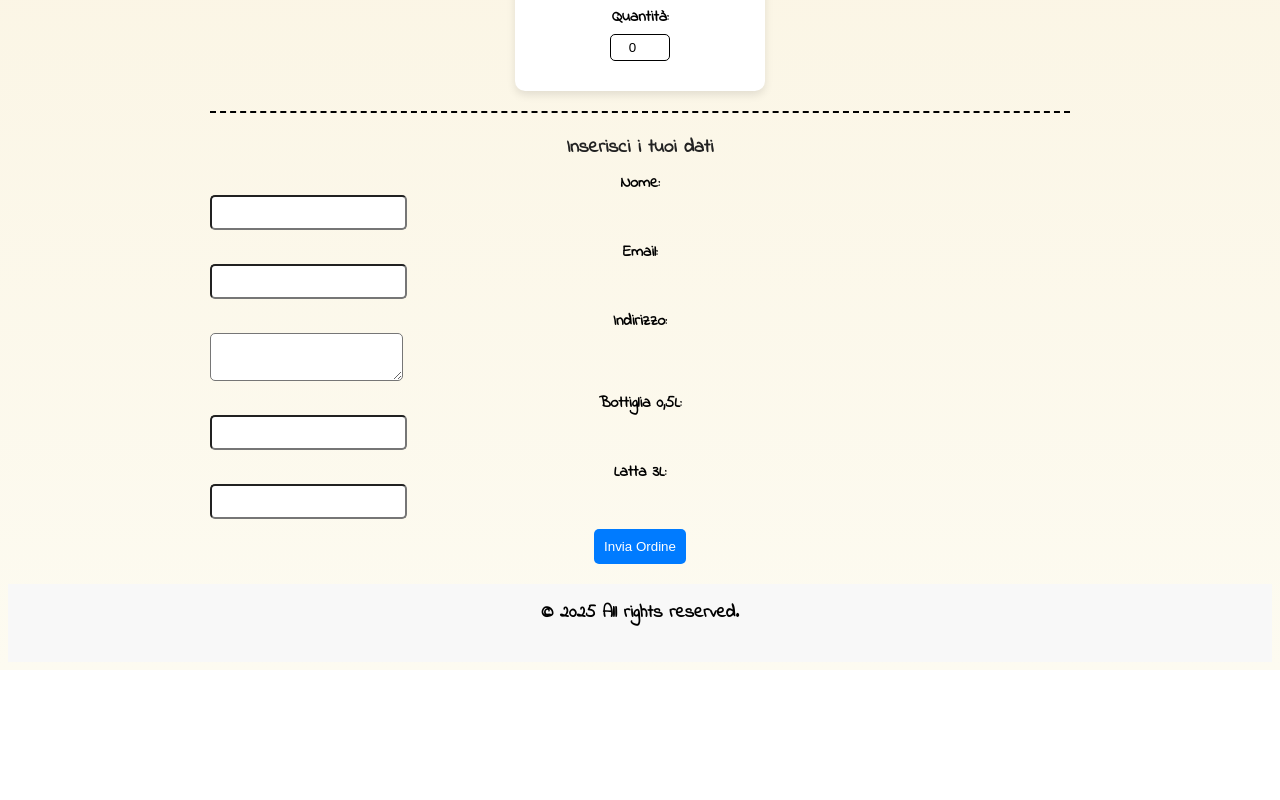
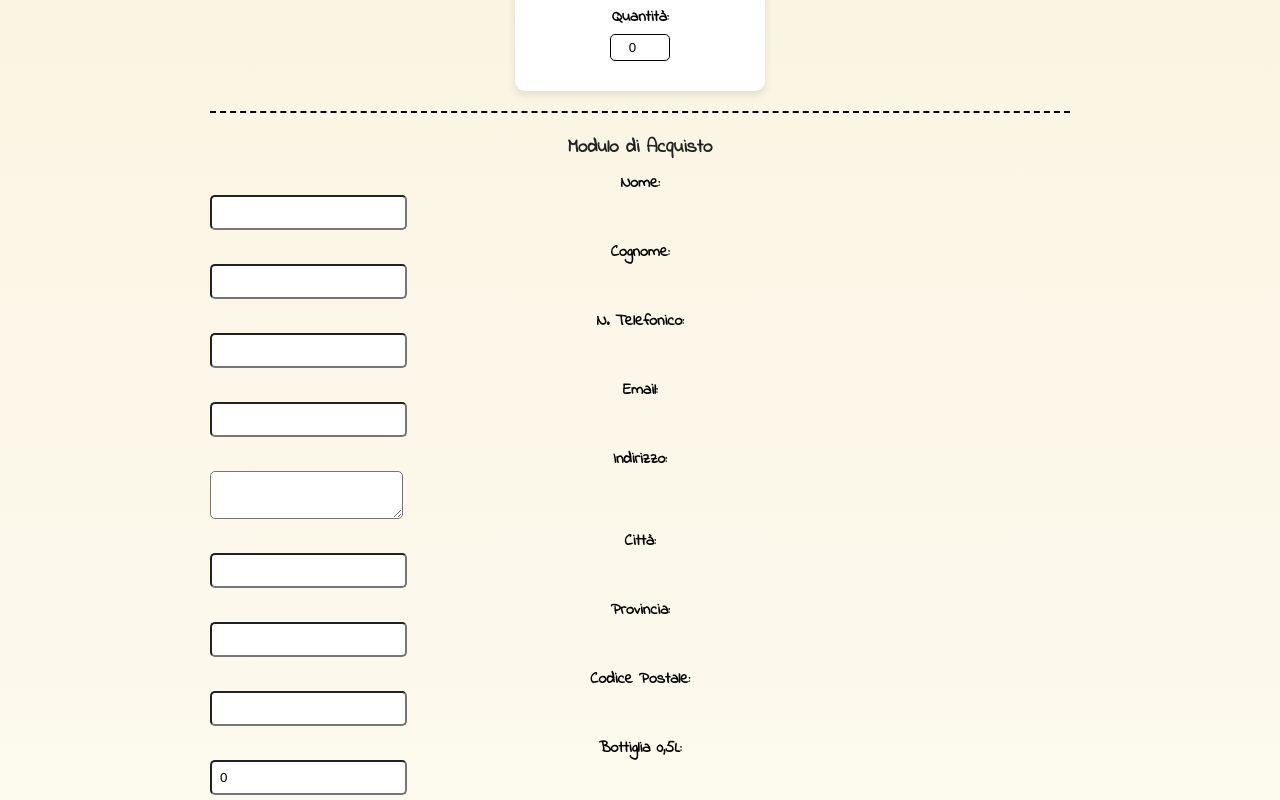
Before and after one commit to GiuseppeSonny/NicodemiProject, a React (Vite) app: page /shop in a window 1280 px wide. Shown: the part 1340-2140 px from the top of the page. Before the commit the page ends 2010 px from the top, so only its background shows below. Built offline with nearby package versions, Linux system fonts and the light colour scheme.

Commit message:
form aggiornato

```diff
--- a/src/componets/emailform/EmailForm.jsx
+++ b/src/componets/emailform/EmailForm.jsx
@@ -1,14 +1,29 @@
 // import React from "react";
-import { useState } from "react";
+import { useState, useEffect } from "react";
 import emailjs from "emailjs-com";
 
 // eslint-disable-next-line react/prop-types
 const EmailForm = ({ quantity }) => {
   const [formData, setFormData] = useState({
     name: "",
+    surname: "",
     email: "",
+    phone: "",
     address: "",
+    city: "",
+    province: "",
+    zipCode: "",
+    bottleQty: quantity.vetro,
+    canQty: quantity.latta,
   });
+
+  useEffect(() => {
+    setFormData((prev) => ({
+      ...prev,
+      bottleQty: quantity.vetro,
+      canQty: quantity.latta,
+    }));
+  }, [quantity]);
 
   const handleChange = (e) => {
     setFormData({ ...formData, [e.target.name]: e.target.value });
@@ -20,10 +35,15 @@ const EmailForm = ({ quantity }) => {
     // Dati da inviare a EmailJS
     const emailData = {
       user_name: formData.name,
+      user_surname: formData.surname,
       user_email: formData.email,
+      user_phone: formData.phone,
       user_address: formData.address,
-      bottle_qty: quantity.glass,
-      can_qty: quantity.milk,
+      user_city: formData.city,
+      user_province: formData.province,
+      user_zip: formData.zipCode,
+      user_bottiglia: formData.bottleQty,
+      user_latta: formData.canQty,
     };
 
     emailjs
@@ -36,10 +56,23 @@ const EmailForm = ({ quantity }) => {
       .then(
         (response) => {
           alert("Il tuo ordine è stato inviato con successo!");
-          setFormData({ name: "", email: "", address: "" });
+          setFormData({
+            name: "",
+            surname: "",
+            email: "",
+            phone: "",
+            address: "",
+            city: "",
+            province: "",
+            zipCode: "",
+            bottleQty: quantity.vetro,
+            canQty: quantity.latta,
+          });
         },
         (error) => {
-          alert("Si è verificato un errore nell'invio dell'ordine.");
+          alert(
+            "Si è verificato un errore nell'invio dell'ordine, si prega di riprovare. In alternativa visitate la nostra pagina 'Contatti' "
+          );
         }
       );
 
@@ -48,10 +81,16 @@ const EmailForm = ({ quantity }) => {
 
   return (
     <form onSubmit={sendEmail}>
-      <h3>Inserisci i tuoi dati</h3>
+      <h3>Modulo di Acquisto</h3>
 
       <label>Nome:</label>
       <input type="text" name="name" required onChange={handleChange} />
+
+      <label>Cognome:</label>
+      <input type="text" name="surname" required onChange={handleChange} />
+
+      <label>N. Telefonico:</label>
+      <input type="tel" name="phone" required onChange={handleChange} />
 
       <label>Email:</label>
       <input type="email" name="email" required onChange={handleChange} />
@@ -59,11 +98,25 @@ const EmailForm = ({ quantity }) => {
       <label>Indirizzo:</label>
       <textarea name="address" required onChange={handleChange} />
 
+      <label>Città:</label>
+      <input type="text" name="city" required onChange={handleChange} />
+
+      <label>Provincia:</label>
+      <input type="text" name="province" required onChange={handleChange} />
+
+      <label>Codice Postale:</label>
+      <input type="tel" name="zipCode" required onChange={handleChange} />
+
       <label>Bottiglia 0,5L:</label>
-      <input type="number" name="bottle_qty" value={quantity.glass} readOnly />
+      <input
+        type="number"
+        name="bottleQty"
+        value={formData.bottleQty}
+        readOnly
+      />
 
       <label>Latta 3L:</label>
-      <input type="number" name="can_qty" value={quantity.milk} readOnly />
+      <input type="number" name="canQty" value={formData.canQty} readOnly />
 
       <button type="submit">Invia Ordine</button>
     </form>
--- a/src/pages/shop/Shop.jsx
+++ b/src/pages/shop/Shop.jsx
@@ -5,7 +5,7 @@ import EmailForm from "../../componets/emailform/EmailForm.jsx";
 
 const Shop = () => {
   // Stato per la quantità dei prodotti
-  const [quantity, setQuantity] = useState({ vetro: 0, latte: 0 });
+  const [quantity, setQuantity] = useState({ vetro: 0, latta: 0 });
 
   return (
     <div className={styles.main}>
@@ -71,9 +71,9 @@ const Shop = () => {
             className={styles.quantityInput}
             type="number"
             min="0"
-            value={quantity.latte}
+            value={quantity.latta}
             onChange={(e) =>
-              setQuantity({ ...quantity, latte: parseInt(e.target.value) })
+              setQuantity({ ...quantity, latta: parseInt(e.target.value) })
             }
           />
         </div>
```
